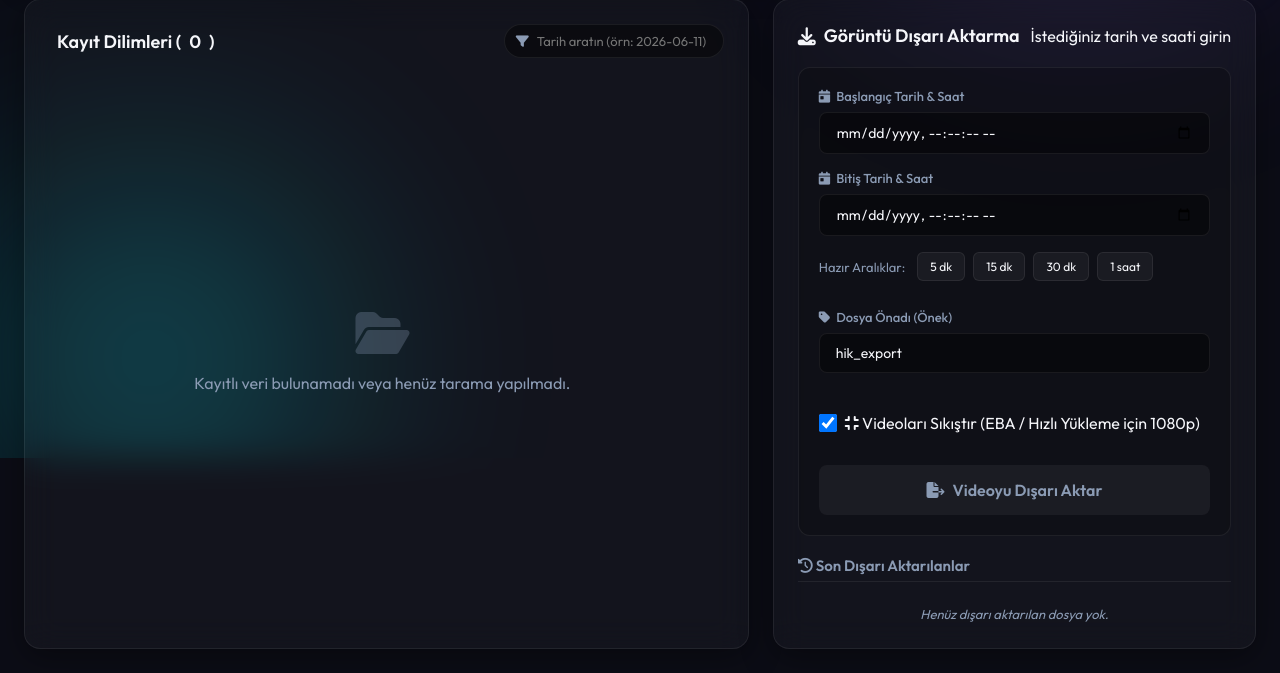
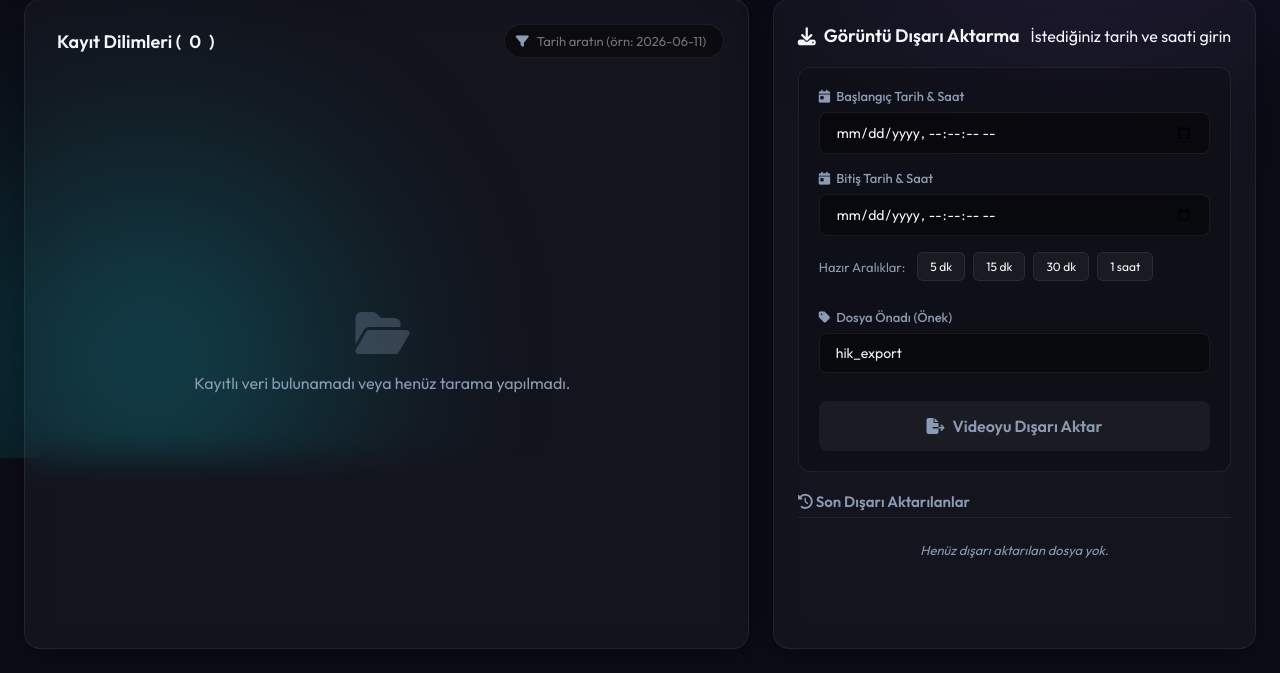
Before and after one commit to monarici/hikCamSdExport, a Flask app: page / in a window 1280 px wide. Shown: the part 342-1015 px from the top of the page. Run offline with Flask 3, Linux system fonts and the light colour scheme; some libraries are stand-ins or nearby versions.

Commit message:
Refactor: Made video compression standard, clean up UI options

```diff
--- a/app.py
+++ b/app.py
@@ -144,7 +144,7 @@ def api_export():
         return jsonify({'error': "Missing start_ts or end_ts"}), 400
 
     try:
-        compress = data.get('compress', False)
+        compress = data.get('compress', True)
         file_prefix = data.get('file_prefix', 'hik_export').strip()
         if not file_prefix:
             file_prefix = 'hik_export'
--- a/static/main.js
+++ b/static/main.js
@@ -30,7 +30,6 @@ const dom = {
     btnRanges: document.querySelectorAll('.btn-range'),
     btnBrowse: document.getElementById('btnBrowse'),
     browseModal: document.getElementById('browseModal'),
-    compressVideo: document.getElementById('compressVideo'),
     filePrefix: document.getElementById('filePrefix'),
     exportSuccessModal: document.getElementById('exportSuccessModal'),
     btnExitSuccess: document.getElementById('btnExitSuccess'),
@@ -451,7 +450,7 @@ async function exportRange() {
                 start_ts: reqStartTs,
                 end_ts: reqEndTs,
                 tz_offset: state.tzOffset,
-                compress: dom.compressVideo ? dom.compressVideo.checked : false,
+                compress: true,
                 file_prefix: dom.filePrefix ? dom.filePrefix.value.trim() : 'hik_export'
             })
         });
--- a/templates/index.html
+++ b/templates/index.html
@@ -126,13 +126,6 @@
                         </div>
                     </div>
 
-                    <div class="form-row" style="margin-top: 12px; margin-bottom: 16px;">
-                        <label style="display: flex; align-items: center; gap: 8px; cursor: pointer; user-select: none;">
-                            <input type="checkbox" id="compressVideo" checked style="width: 18px; height: 18px; cursor: pointer;">
-                            <span><i class="fa-solid fa-compress"></i> Videoları Sıkıştır (EBA / Hızlı Yükleme için 1080p)</span>
-                        </label>
-                    </div>
-
                     <button id="btnExport" class="btn success-btn btn-large" disabled>
                         <i class="fa-solid fa-file-export"></i> Videoyu Dışarı Aktar
                     </button>
```
